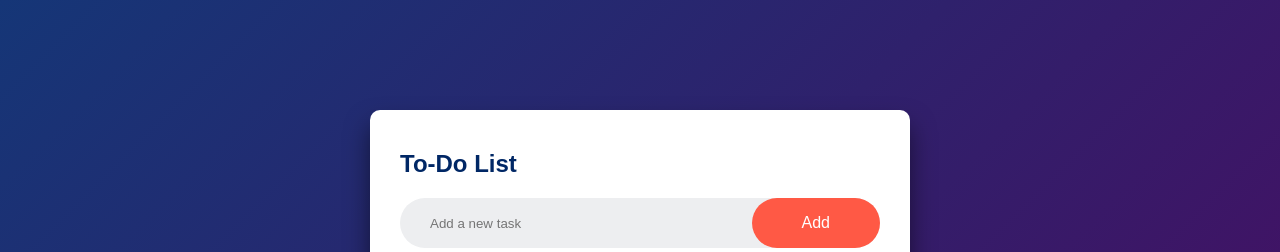
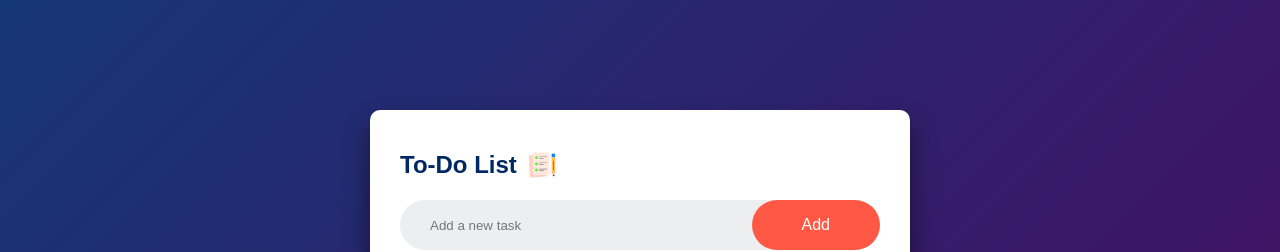
Before and after one commit to theyallluvola/To-Do-List, a plain HTML site: page index.html in a window 1280 px wide. Shown: the top 252 px of the page. Drawn offline with Linux system fonts and the light colour scheme.

Commit message:
fix: update icon source in To-Do List header

```diff
--- a/index.html
+++ b/index.html
@@ -9,7 +9,7 @@
 <body>
     <div class="container">
         <div class="todo-app">
-            <h2>To-Do List <img src="assets/icons/" alt=""></h2>
+            <h2>To-Do List <img src="assets/icons/icon.png" alt=""></h2>
             <div class="row">
                 <input type="text" id="input-box" placeholder="Add a new task">
                 <button onclick="addTask()" id="addBtn">Add</button>
```
